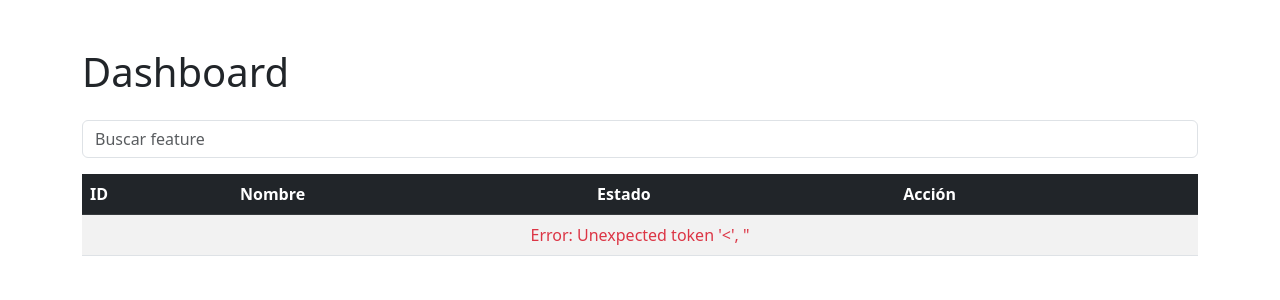
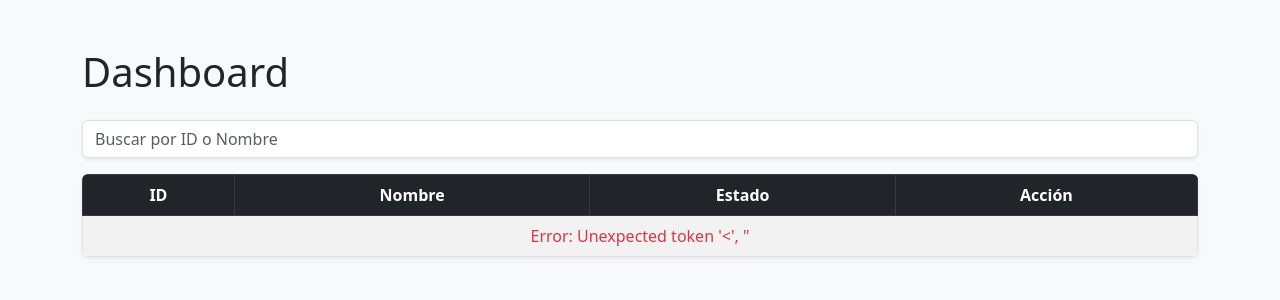
Before and after one commit to im4vi/01-Caixa, a Django app: page / in a window 1280 px wide. Shown: the top 300 px of the page. Run offline with Django 5.2, Linux system fonts and the light colour scheme; data that the repository does not hold is empty.

Commit message:
Dashboard redondeado y con efecto de cursor

```diff
--- a/feature_flags_project/settings.py
+++ b/feature_flags_project/settings.py
@@ -150,8 +150,6 @@ CORS_ALLOW_CREDENTIALS = True
 
 # feature_flags_project/settings.py
 
-import os
-
 LOGGING = {
     'version': 1,
     'disable_existing_loggers': False,
--- a/feature_flags_project/templates/features_dashboard/index.html
+++ b/feature_flags_project/templates/features_dashboard/index.html
@@ -5,10 +5,12 @@
     <meta charset="UTF-8">
     <meta name="viewport" content="width=device-width, initial-scale=1.0">
     <title>Dashboard</title>
+
     <!-- Bootstrap CSS -->
     <link href="https://cdn.jsdelivr.net/npm/bootstrap@5.3.0/dist/css/bootstrap.min.css" rel="stylesheet">
 </head>
-<body>
+<body class="bg-light">
+
     <div class="container mt-5">
         <h1 class="mb-4">Dashboard</h1>
 
@@ -16,27 +18,36 @@
         <div class="mb-3">
             <input type="text"
                    id="searchInput"
-                   class="form-control"
-                   placeholder="Buscar feature"
+                   class="form-control shadow-sm"
+                   placeholder="Buscar por ID o Nombre"
                    onkeyup="filterFeatures()">
         </div>
 
-        <table class="table table-striped" id="featuresTable">
-            <thead class="table-dark">
-                <tr>
-                    <th>ID</th>
-                    <th>Nombre</th>
-                    <th>Estado</th>
-                    <th>Acción</th>
-                </tr>
-            </thead>
-            <tbody>
-                <tr><td colspan="4" class="text-center">Cargando...</td></tr>
-            </tbody>
-        </table>
+        <!-- Tabla -->
+        <div class="table-responsive shadow-sm rounded overflow-hidden">
+            <table class="table table-striped table-hover table-bordered align-middle mb-0" id="featuresTable">
+                <thead class="table-dark text-center">
+                    <tr>
+                        <th scope="col">ID</th>
+                        <th scope="col">Nombre</th>
+                        <th scope="col">Estado</th>
+                        <th scope="col">Acción</th>
+                    </tr>
+                </thead>
+                <tbody class="text-center">
+                    <tr>
+                        <td colspan="4" class="py-4">
+                            <div class="spinner-border spinner-border-sm text-primary me-2" role="status"></div>
+                            Cargando...
+                        </td>
+                    </tr>
+                </tbody>
+            </table>
+        </div>
     </div>
 
     <script src="{% static 'features_dashboard/app.js' %}"></script>
+
     <script>
         function filterFeatures() {
             const input = document.getElementById('searchInput');
@@ -53,5 +64,6 @@
             }
         }
     </script>
+
 </body>
 </html>
--- a/features/tests.py
+++ b/features/tests.py
@@ -10,7 +10,7 @@ class FeatureFlagAPITests(APITestCase):
     def test_list_features(self):
         """Probar que la API devuelve la lista de features"""
         # Crear un feature de prueba
-        FeatureFlag.objects.create(name="test_feature", enabled=True)
+        FeatureFlag.objects.create(name="Prueba del test", enabled=True)
 
         # Hacer petición GET
         response = self.client.get('/api/features/')
@@ -18,4 +18,4 @@ class FeatureFlagAPITests(APITestCase):
         # Verificar que funciona
         self.assertEqual(response.status_code, 200)
         self.assertEqual(len(response.data), 1)
-        self.assertEqual(response.data[0]['name'], 'test_feature')
+        self.assertEqual(response.data[0]['name'], 'Prueba del test')
```
Also changed, not shown: 1 other file.
